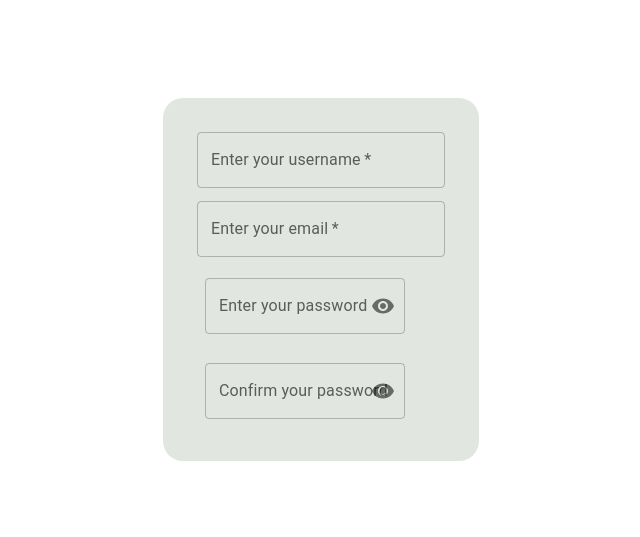
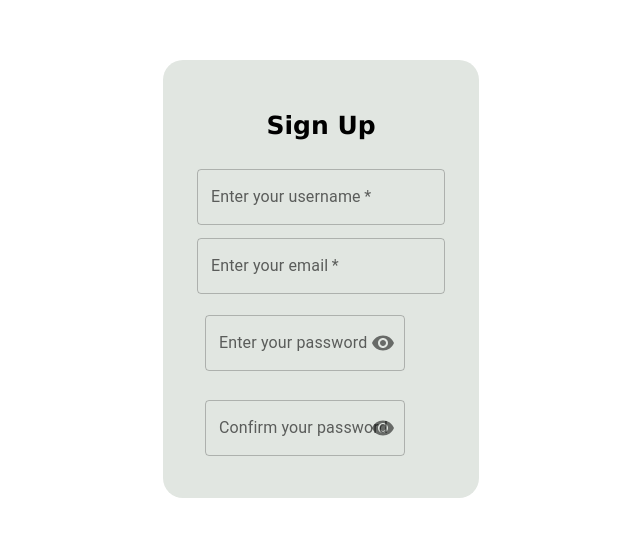
Before and after one commit to olimyuldoshev2003/final-project-react-main, a React (Vite) app: page /signup in a window 1280 px wide. Shown: the part 129-666 px from the top of the page, without its empty margins (319-959 px from the left). Built offline with nearby package versions, Linux system fonts and the light colour scheme.

Commit message:
Added the text

```diff
--- a/src/pages/SignUp/SignUp.jsx
+++ b/src/pages/SignUp/SignUp.jsx
@@ -8,6 +8,9 @@ const SignUp = () => {
     <>
       <div className={`${styles.sign_up}`}>
         <form action="" className={`${styles.form}`}>
+          <div className={`${styles.for_h1}`}>
+            <h1>Sign Up</h1>
+          </div>
           <div className={`${styles.label_input}`}>
             <Input type="text" placeholderInput={`Enter your username`} />
           </div>
--- a/src/pages/SignUp/SignUp.module.css
+++ b/src/pages/SignUp/SignUp.module.css
@@ -1,3 +1,11 @@
+.for_h1 h1 {
+  text-align: center;
+  font-size: 25px;
+  font-weight: bold;
+  font-family: "Lucida Sans", "Lucida Sans Regular", "Lucida Grande",
+    "Lucida Sans Unicode", Geneva, Verdana, sans-serif;
+}
+
 .sign_up {
   display: flex;
   justify-content: center;
```
